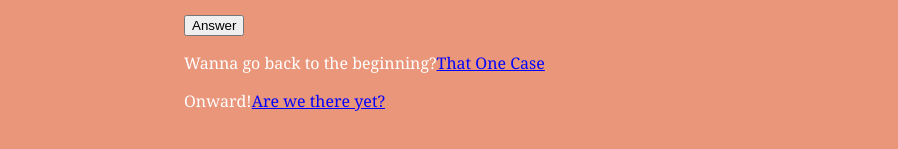
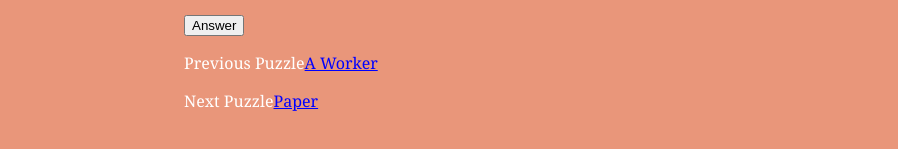
Before and after one commit to jeannetejada/gsbc-intro-web, a plain HTML site: page hw3/room8.html in a window 1280 px wide. Shown: the part 201-350 px from the top of the page, without its empty margins (0-898 px from the left). Drawn offline with Linux system fonts and the light colour scheme.

Commit message:
Update room8.html

```diff
--- a/hw3/room8.html
+++ b/hw3/room8.html
@@ -76,8 +76,8 @@
                                           }
                                           </script>
 
-                                           <p>Wanna go back to the beginning?<a href="index.html">That One Case</a></p>
-                                           <p>Onward!<a href="room1.html">Are we there yet?</a></p>
+                                           <p>Previous Puzzle<a href="room7.html">A Worker</a></p>
+                                           <p>Next Puzzle<a href="room9.html">Paper</a></p>
 
 
 
```
